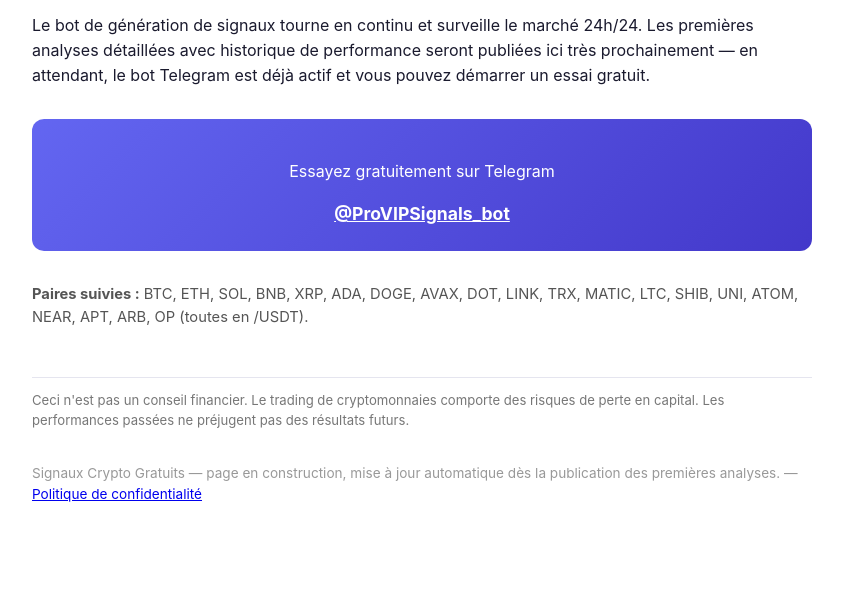
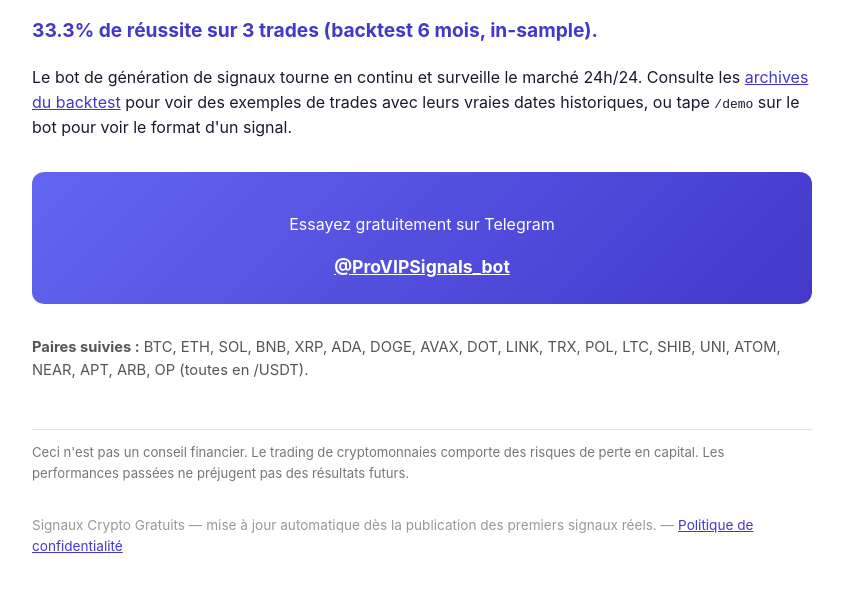
Before and after one commit to AYMERICLEGOAT/crypto-signals-bot, a plain HTML site: page public/index.html in a window 1280 px wide. Shown: the part 207-796 px from the top of the page, without its empty margins (218-1061 px from the left). Drawn offline with Linux system fonts and the light colour scheme.

Commit message:
Contenu SEO du 2026-07-24

```diff
--- a/public/index.html
+++ b/public/index.html
@@ -3,10 +3,12 @@
 <head>
   <meta charset="UTF-8">
   <meta name="viewport" content="width=device-width, initial-scale=1.0">
-<title>Signaux Crypto Gratuits — Analyses techniques en direct sur Telegram</title>
-<meta name="description" content="Recevez des signaux crypto (BTC, ETH, SOL et 17 autres paires) basés sur une stratégie EMA/RSI/Bollinger, directement sur Telegram. Essai gratuit, sans engagement.">
+  <title>Signaux Crypto Gratuits — Analyses techniques automatisées sur Telegram</title>
+  <meta name="description" content="Signaux crypto générés automatiquement (croisement EMA9/21 + RSI) sur 20 paires, diffusés sur Telegram. Essai gratuit, sans engagement.">
+  <meta name="robots" content="index, follow">
   <link rel="canonical" href="https://crypto-signals-bot-site.signalytics.workers.dev/">
   <style>
+    :root { color-scheme: light dark; }
     body { font-family: -apple-system, Segoe UI, Roboto, Arial, sans-serif; max-width: 780px;
            margin: 0 auto; padding: 2.5rem 1.25rem; line-height: 1.55; color: #1a1a2e; }
     h1 { font-size: 1.9rem; margin-bottom: 0.25rem; }
@@ -14,11 +16,13 @@
     .cta { background: linear-gradient(135deg, #6366f1, #4338ca); color: white; padding: 24px;
            border-radius: 12px; text-align: center; margin: 2rem 0; }
     .cta a { color: white; font-weight: 700; font-size: 1.1rem; text-decoration: underline; }
+    .archive-stats { font-size: 1.2rem; font-weight: 700; color: #4338ca; }
     .pairs { color: #555; font-size: 0.92rem; }
     .status { display: inline-block; background: #eef2ff; color: #4338ca; font-size: 0.8rem;
               font-weight: 600; padding: 3px 12px; border-radius: 999px; margin-bottom: 1rem; }
     .disclaimer { font-size: 0.82rem; color: #777; margin-top: 3rem; border-top: 1px solid #e5e5ef; padding-top: 12px; }
     footer { margin-top: 2rem; font-size: 0.85rem; color: #999; }
+    a { color: #4338ca; }
   </style>
 </head>
 <body>
@@ -26,17 +30,21 @@
   <h1>Signaux Crypto Gratuits</h1>
   <p class="subtitle">Analyses techniques automatisées (EMA, RSI, Bandes de Bollinger) sur 20 paires, diffusées sur Telegram.</p>
 
-  <p>Le bot de génération de signaux tourne en continu et surveille le marché 24h/24. Les premières analyses détaillées avec historique de performance seront publiées ici très prochainement — en attendant, le bot Telegram est déjà actif et vous pouvez démarrer un essai gratuit.</p>
+  <p class="archive-stats">33.3% de réussite sur 3 trades (backtest 6 mois, in-sample).</p>
+
+  <p>Le bot de génération de signaux tourne en continu et surveille le marché 24h/24. Consulte les
+  <a href="/archives.html">archives du backtest</a> pour voir des exemples de trades avec leurs vraies dates
+  historiques, ou tape <code>/demo</code> sur le bot pour voir le format d'un signal.</p>
 
   <div class="cta">
     <p>Essayez gratuitement sur Telegram</p>
     <a href="https://t.me/ProVIPSignals_bot">@ProVIPSignals_bot</a>
   </div>
 
-  <p class="pairs"><strong>Paires suivies :</strong> BTC, ETH, SOL, BNB, XRP, ADA, DOGE, AVAX, DOT, LINK, TRX, MATIC, LTC, SHIB, UNI, ATOM, NEAR, APT, ARB, OP (toutes en /USDT).</p>
+  <p class="pairs"><strong>Paires suivies :</strong> BTC, ETH, SOL, BNB, XRP, ADA, DOGE, AVAX, DOT, LINK, TRX, POL, LTC, SHIB, UNI, ATOM, NEAR, APT, ARB, OP (toutes en /USDT).</p>
 
   <p class="disclaimer">Ceci n'est pas un conseil financier. Le trading de cryptomonnaies comporte des risques de perte en capital. Les performances passées ne préjugent pas des résultats futurs.</p>
 
-  <footer>Signaux Crypto Gratuits — page en construction, mise à jour automatique dès la publication des premières analyses. — <a href="/privacy.html">Politique de confidentialité</a></footer>
+  <footer>Signaux Crypto Gratuits — mise à jour automatique dès la publication des premiers signaux réels. — <a href="/privacy.html">Politique de confidentialité</a></footer>
 </body>
 </html>
```
Lines whose indentation alone changed are shown as unchanged.
